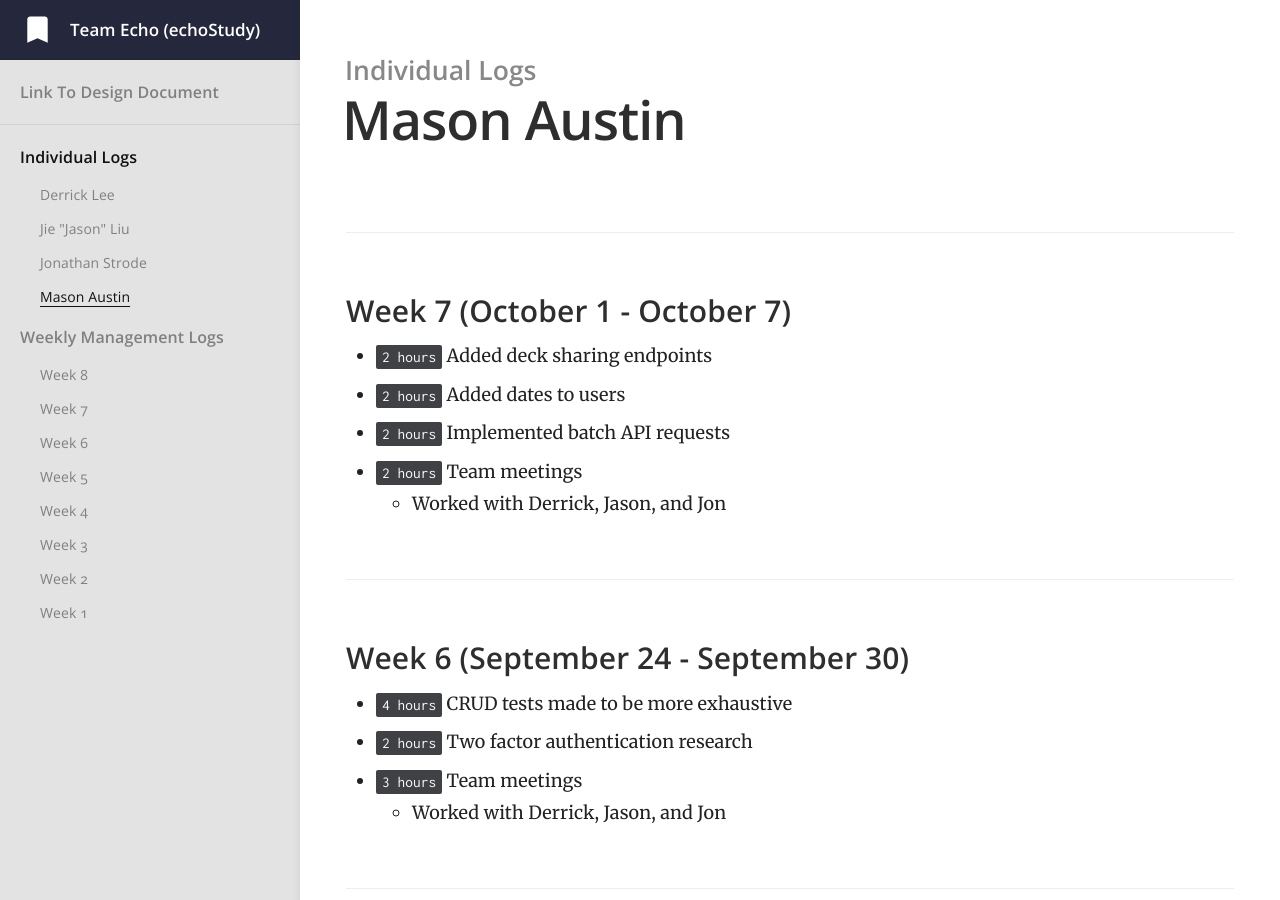
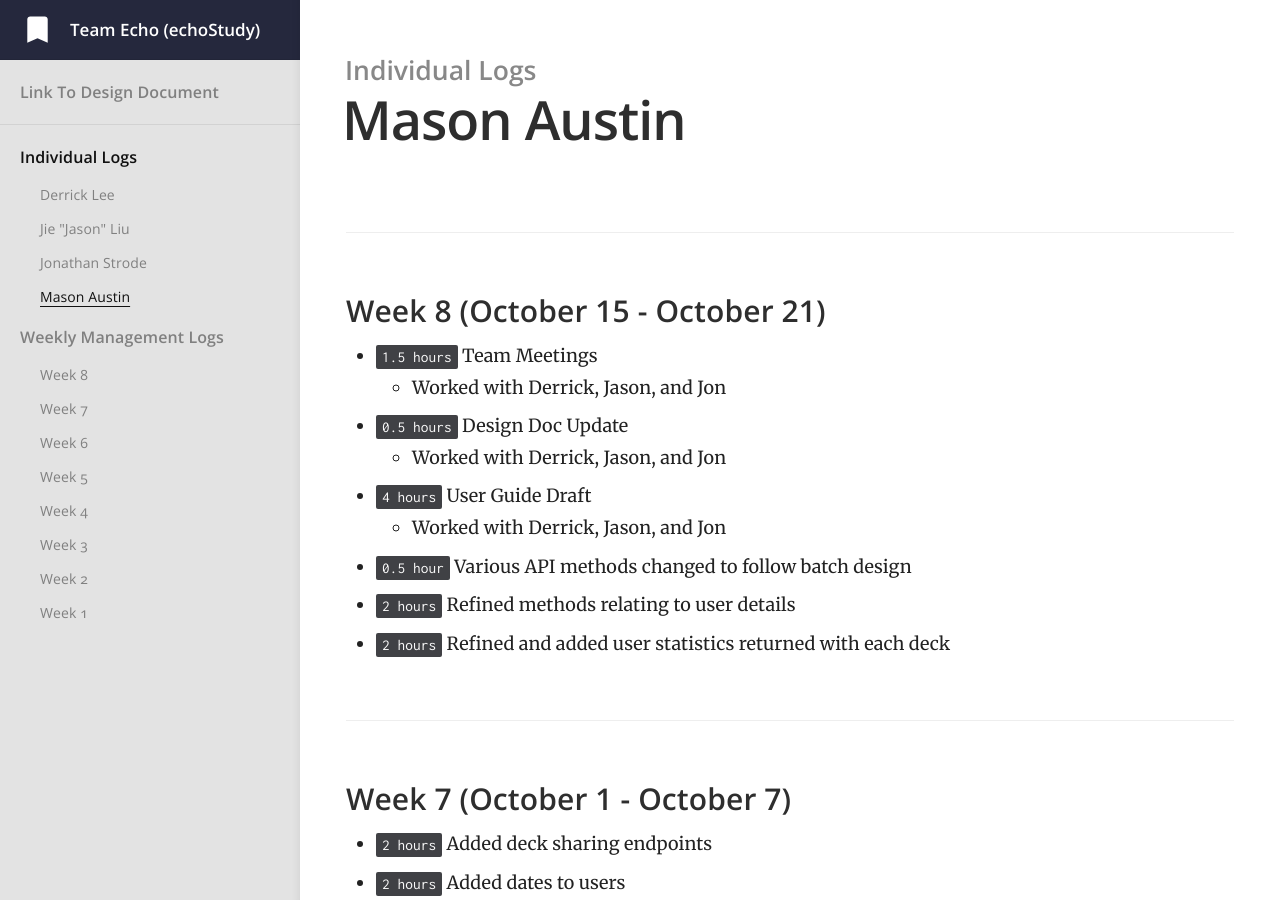
Before and after one commit to jiejasonliu/team-echo-site, a Jekyll site: the page built from _docs/individual-logs/masonaustin-logs.md, in a window 1280 px wide and 900 px high. Built offline with Jekyll 4.4.1, drawn with Linux system fonts in a browser that asks for light colours.

Commit message:
Update masonaustin-logs.md

```diff
--- a/_docs/individual-logs/masonaustin-logs.md
+++ b/_docs/individual-logs/masonaustin-logs.md
@@ -3,6 +3,18 @@ title: Mason Austin
 category: Individual Logs
 order: 1
 ---
+
+### Week 8 (October 15 - October 21)
+
+- `1.5 hours` Team Meetings
+    - Worked with Derrick, Jason, and Jon
+- `0.5 hours` Design Doc Update
+    - Worked with Derrick, Jason, and Jon
+- `4 hours` User Guide Draft
+    - Worked with Derrick, Jason, and Jon
+- `0.5 hour` Various API methods changed to follow batch design
+- `2 hours` Refined methods relating to user details
+- `2 hours` Refined and added user statistics returned with each deck
 
 ### Week 7 (October 1 - October 7)
   - `2 hours` Added deck sharing endpoints
```
